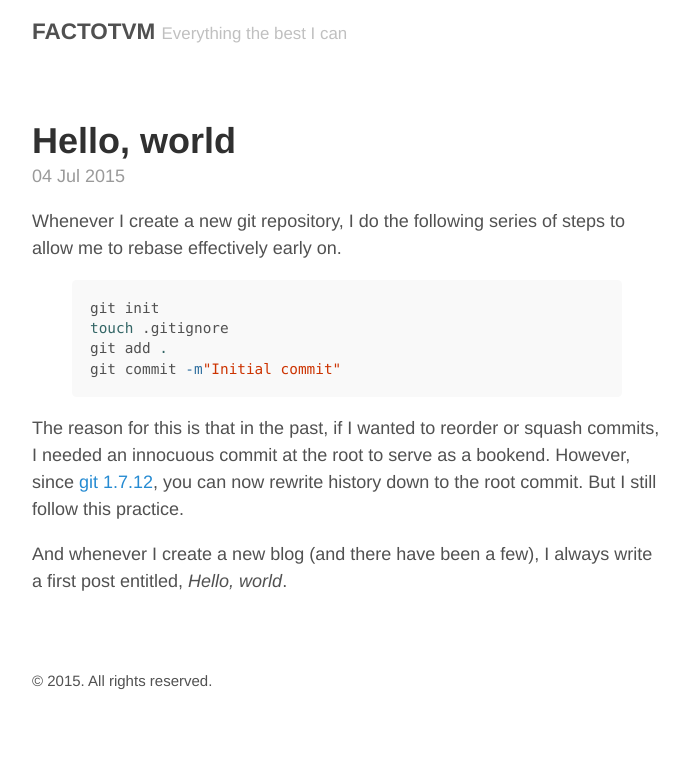
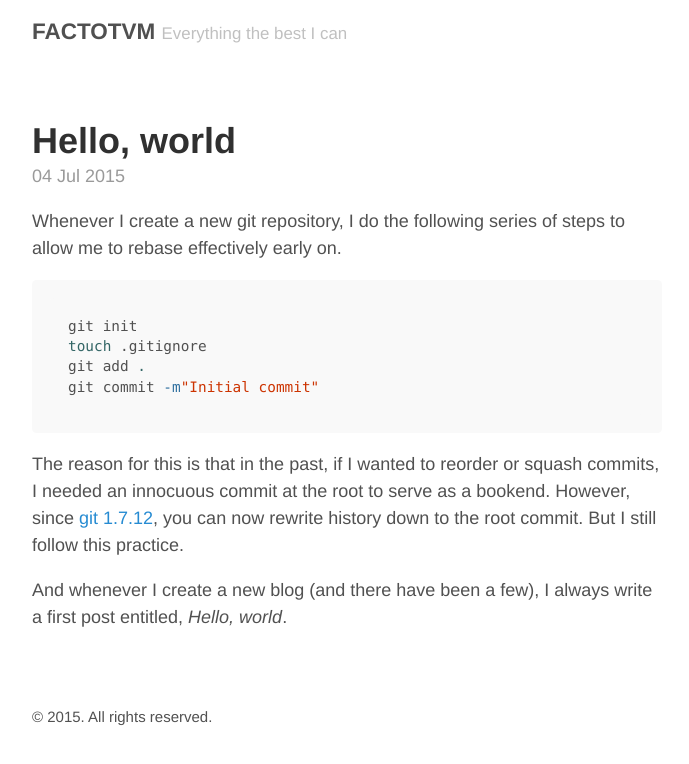
Before and after one commit to factotvm/factotvm.github.io, a Jekyll site: the page built from _posts/2015-07-04-hello-world.md, in a window 1280 px wide. Shown: the top 764 px of the page, without its empty margins (293-982 px from the left). Built offline with Jekyll 4.4.1, drawn with Linux system fonts in a browser that asks for light colours.

Commit message:
Switch to using fenced code blocks

````diff
--- a/_posts/2015-07-04-hello-world.md
+++ b/_posts/2015-07-04-hello-world.md
@@ -5,12 +5,12 @@ title: Hello, world
 
 Whenever I create a new git repository, I do the following series of steps to allow me to rebase effectively early on.
 
-{% highlight sh %}
+```sh
 git init
 touch .gitignore
 git add .
 git commit -m"Initial commit"
-{% endhighlight %}
+```
 
 The reason for this is that in the past, if I wanted to reorder or squash commits, I needed an innocuous commit at the root to serve as a bookend. However, since [git 1.7.12](https://github.com/git/git/blob/master/Documentation/RelNotes/1.7.12.txt#L59), you can now rewrite history down to the root commit.  But I still follow this practice.
 
````
